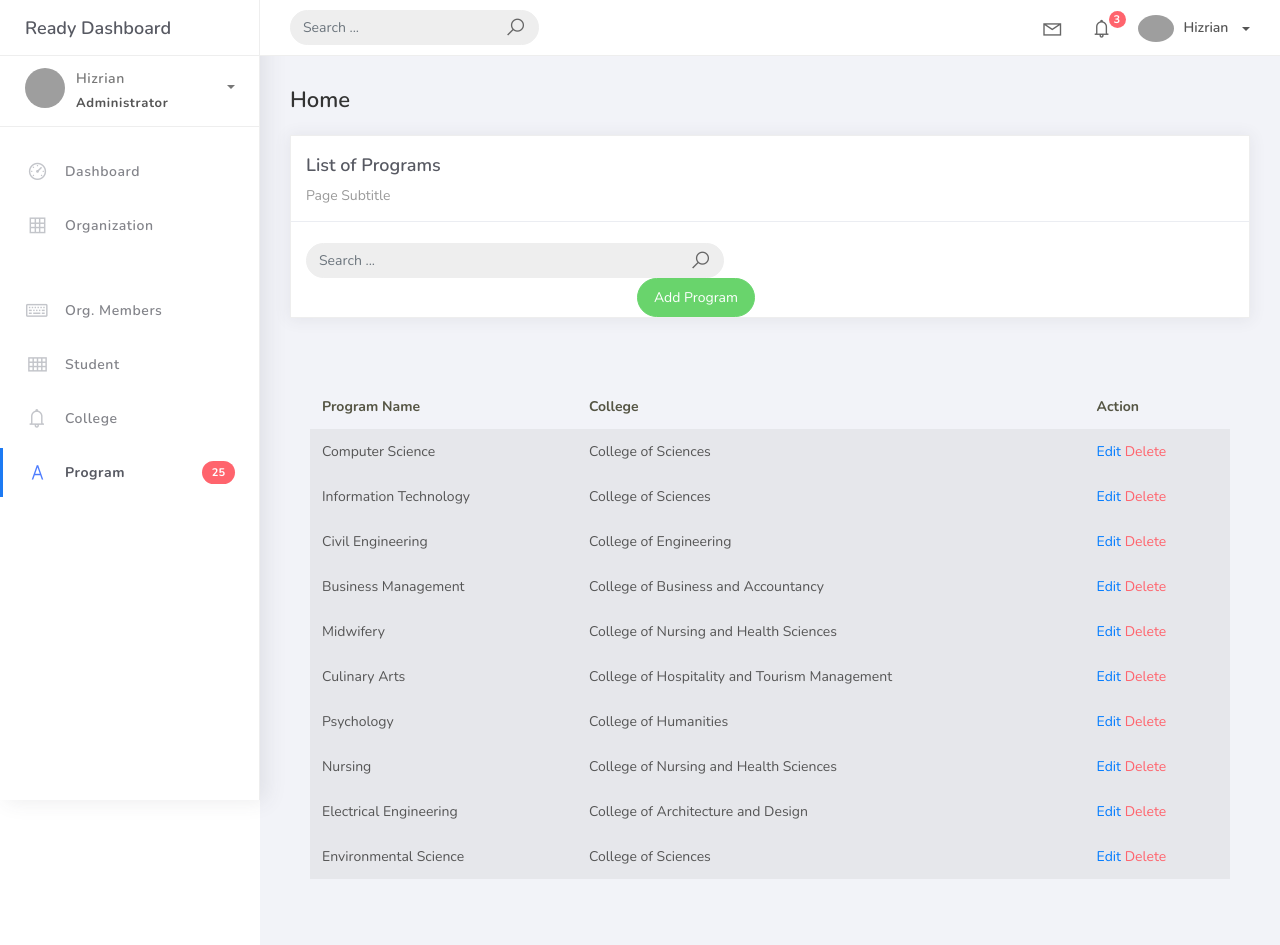
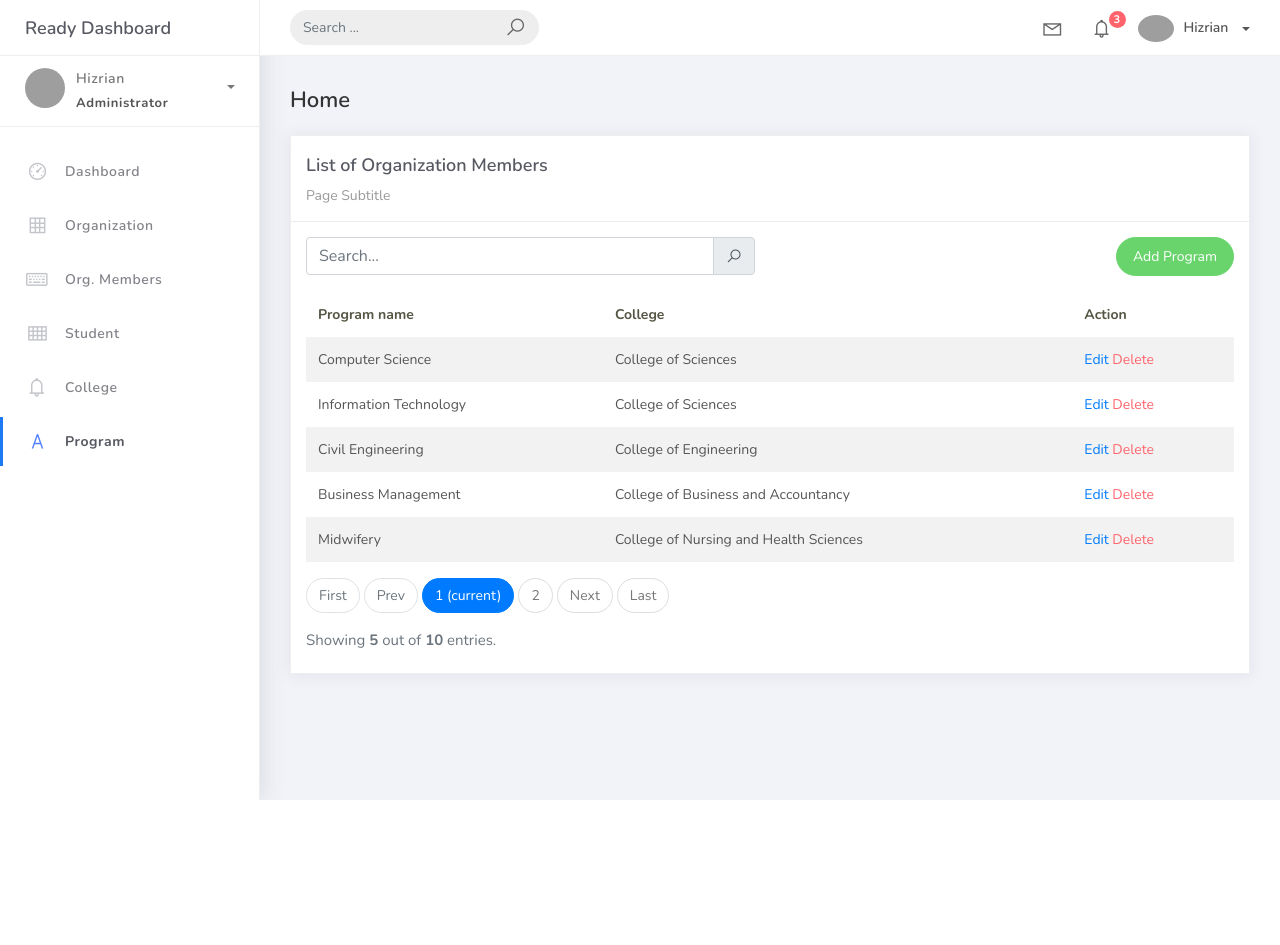
Before and after one commit to zumarragasabine/PSUSphere, a Django app: page /program_list in a window 1280 px wide. After the commit the page ends 800 px from the top, so only its background shows below. Run offline with Django 5.2, Linux system fonts and the light colour scheme; data comes from the database, SQL or seed files in the repository; both versions use the stored data as it was after the commit; some libraries are stand-ins or nearby versions; grey boxes are pictures that could not be loaded.

Commit message:
refined templates

```diff
--- a/projectsite/studentorg/views.py
+++ b/projectsite/studentorg/views.py
@@ -22,22 +22,26 @@ class OrganizationCreateView(CreateView):
     form_class = OrganizationForm
     template_name = 'org_form.html'
     success_url = reverse_lazy('organization-list')
+    paginate_by = 5
 
 class OrganizationUpdateView(UpdateView):
     model = Organization
     form_class = OrganizationForm
     template_name = 'org_form.html'
     success_url = reverse_lazy('organization-list')
+    paginate_by = 5
 
 class OrganizationDeleteView(DeleteView):
     model = Organization
     template_name = 'org_del.html'
     success_url = reverse_lazy('organization-list')
+    paginate_by = 5
 
 class OrgMemberList(ListView):
     model = OrgMember
     template_name = 'orgmember_list.html'
     success_url = reverse_lazy('orgmember-list')
+    paginate_by = 5
 
 class OrgMemberCreateView(CreateView):
     model = OrgMember
@@ -45,21 +49,25 @@ class OrgMemberCreateView(CreateView):
     template_name = 'orgmember_form.html'
     success_url = reverse_lazy('orgmember-list')
 
+
 class OrgMemberUpdateView(UpdateView):
     model = OrgMember
     form_class = OrgMemberForm
     template_name = 'orgmember_form.html'
     success_url = reverse_lazy('orgmember-list')
 
+
 class OrgMemberDeleteView(DeleteView):
     model = OrgMember
     template_name = 'orgmember_del.html'
     success_url = reverse_lazy('orgmember-list')
 
+
 class StudentList(ListView):
     model = Student
     template_name = 'student_list.html'
     success_url = reverse_lazy('student-list')
+    paginate_by = 5
 
 class StudentCreateView(CreateView):
     model = Student
@@ -67,11 +75,13 @@ class StudentCreateView(CreateView):
     template_name = 'student_form.html'
     success_url = reverse_lazy('student-list')
 
+
 class StudentUpdateView(UpdateView):
     model = Student
     form_class = StudentForm
     template_name = 'student_form.html'
     success_url = reverse_lazy('student-list')
+
 
 class StudentDeleteView(DeleteView):
     model = Student
@@ -82,6 +92,7 @@ class CollegeList(ListView):
     model = College
     template_name = 'college_list.html'
     success_url = reverse_lazy('college-list')
+    paginate_by = 5
 
 class CollegeCreateView(CreateView):
     model = College
@@ -104,6 +115,7 @@ class ProgramList(ListView):
     model = Program
     template_name = 'program_list.html'
     success_url = reverse_lazy('program-list')
+    paginate_by = 5
 
 class ProgramCreateView(CreateView):
     model = Program
--- a/projectsite/templates/base.html
+++ b/projectsite/templates/base.html
@@ -144,7 +144,6 @@
 								</span>
 							</a>
 							<div class="clearfix"></div>
-
 							<div class="collapse in" id="collapseExample" aria-expanded="true" style="">
 								<ul class="nav">
 									<li>
@@ -171,14 +170,13 @@
 							<a href="index.html">
 								<i class="la la-dashboard"></i>
 								<p>Dashboard</p>
-
 							</a>
 						</li>
 						<li class="nav-item">
 							<a href="{% url 'organization-list' %}">
 								<i class="la la-table"></i>
 								<p>Organization</p>
-
+							</a>
 						</li>
 						<li class="nav-item">
 							<a href="{% url 'orgmember-list' %}">
@@ -190,21 +188,18 @@
 							<a href="{% url 'student-list' %}">
 								<i class="la la-th"></i>
 								<p>Student</p>
-
 							</a>
 						</li>
 						<li class="nav-item">
 							<a href="{% url 'college-list' %}">
 								<i class="la la-bell"></i>
 								<p>College</p>
-
 							</a>
 						</li>
 						<li class="nav-item active">
 							<a href="{% url 'program-list' %}">
 								<i class="la la-font"></i>
 								<p>Program</p>
-								<span class="badge badge-danger">25</span>
 							</a>
 						</li>
 					</ul>
--- a/projectsite/templates/college_del.html
+++ b/projectsite/templates/college_del.html
@@ -24,7 +24,7 @@
                                 <button type="submit" class="btn btn-danger btn-rounded">
                                     Delete
                                 </button>
-                                <a href="{% url 'organization-list' %}" class="btn btn-secondary">
+                                <a href="{% url 'college-list' %}" class="btn btn-secondary">
                                     Cancel
                                 </a>
                             </form>
--- a/projectsite/templates/orgmember_del.html
+++ b/projectsite/templates/orgmember_del.html
@@ -19,7 +19,7 @@
                             <form method="post">
                                 {% csrf_token %}
 
-                                <p>Are you sure you want to delete "<strong>{{ object }}</strong>"?</p>
+                                <p>Are you sure you want to delete "<strong>{{ object.student }}</strong>"?</p>
 
                                 <button type="submit" class="btn btn-danger btn-rounded">
                                     Delete
--- a/projectsite/templates/program_del.html
+++ b/projectsite/templates/program_del.html
@@ -24,7 +24,7 @@
                                 <button type="submit" class="btn btn-danger btn-rounded">
                                     Delete
                                 </button>
-                                <a href="{% url 'organization-list' %}" class="btn btn-secondary">
+                                <a href="{% url 'program-list' %}" class="btn btn-secondary">
                                     Cancel
                                 </a>
                             </form>
--- a/projectsite/templates/program_list.html
+++ b/projectsite/templates/program_list.html
@@ -9,56 +9,63 @@
         <div class="row">
             <div class="col-md-12">
                 <div class="card">
+
                     <div class="card-header">
-                        <div class="card-title">List of Programs</div>
+                        <div class="card-title">List of Organization Members</div>
                         <div class="card-category">Page Subtitle</div>
                     </div>
-                    <br />
-            <div class="col-md-12 row">
+
+                    <div class="card-body">
+
+                        <!-- Search Bar and Button -->
+                        <div class="row mb-3 align-items-center">
                             <div class="col-md-6">
-                    <form class="navbar-left navbar-form nav-search mr-md-3" action="">
+                                <form action="">
                                     <div class="input-group">
-                            <input type="text" placeholder="Search ..." class="form-control" />
+                                        <input type="text" class="form-control" placeholder="Search...">
                                         <div class="input-group-append">
                                             <span class="input-group-text">
                                                 <i class="la la-search search-icon"></i>
                                             </span>
                                         </div>
-
                                     </div>
                                 </form>
                             </div>
-            </div>
-                <div class="col-md-6">
-                    <div class="pull-right">
-                        <a href="{% url 'organization-add' %}" class="btn btn-success btn-rounded">
+
+                            <div class="col-md-6 text-right">
+                                <a href="{% url 'program-add' %}" class="btn btn-success btn-rounded">
                                     Add Program
                                 </a>
                             </div>
                         </div>
-            </div>
-                    <div class="card-body">
-                        <table class="table table-striped mt-3">
+
+                        <!-- Table -->
+                        <table class="table table-striped">
                             <thead>
                                 <tr>
-                                    <th scope="col">Program Name</th>
-                                    <th scope="col">College</th>
-                                    <th scope="col">Action</th>
+                                    <th>Program name</th>
+                                    <th>College</th>
+                                    <th>Action</th>
                                 </tr>
                             </thead>
+
                             <tbody>
                                 {% for object in object_list %}
                                 <tr>
                                     <td>{{ object.prog_name }}</td>
                                     <td>{{ object.college }}</td>
-                                    <td><a href="organization_list/{{object.id}}">Edit</a>
-                                        <a href="organization_list/{{ object.id }}/delete" class="text-danger">Delete</a>
+                                    <td>
+                                        <a href="program_list/{{ object.id }}">Edit</a>
+                                        <a href="program_list/{{ object.id }}/delete" class="text-danger">
+                                            Delete
+                                        </a>
                                     </td>
+                                </tr>
+
+                                {% empty %}
                                 <tr>
-                                        {% empty %}
-                                    </tr>
-                                    <td colspan="4" style="text-align: center">
-                                        <p class="text-sm font-weight-bold mb-0">No Records Found</p>
+                                    <td colspan="4" class="text-center">
+                                        <strong>No Records Found</strong>
                                     </td>
                                 </tr>
                                 {% endfor %}
@@ -66,7 +73,9 @@
                         </table>
 
                         {% include 'includes/pagination.html' %}
+
                     </div>
+
                 </div>
             </div>
         </div>
--- a/projectsite/templates/student_del.html
+++ b/projectsite/templates/student_del.html
@@ -24,7 +24,7 @@
                                 <button type="submit" class="btn btn-danger btn-rounded">
                                     Delete
                                 </button>
-                                <a href="{% url 'organization-list' %}" class="btn btn-secondary">
+                                <a href="{% url 'student-list' %}" class="btn btn-secondary">
                                     Cancel
                                 </a>
                             </form>
```
Also changed, not shown: projectsite/templates/college_list.html (+30 -21 lines), projectsite/templates/org_list.html (+31 -22 lines), projectsite/templates/orgmember_list.html (+30 -21 lines), projectsite/templates/student_list.html (+33 -24 lines), projectsite/db.sqlite3, projectsite/studentorg/models.py (line endings or trailing spaces), 1 other file. Lines whose indentation alone changed are shown as unchanged.
